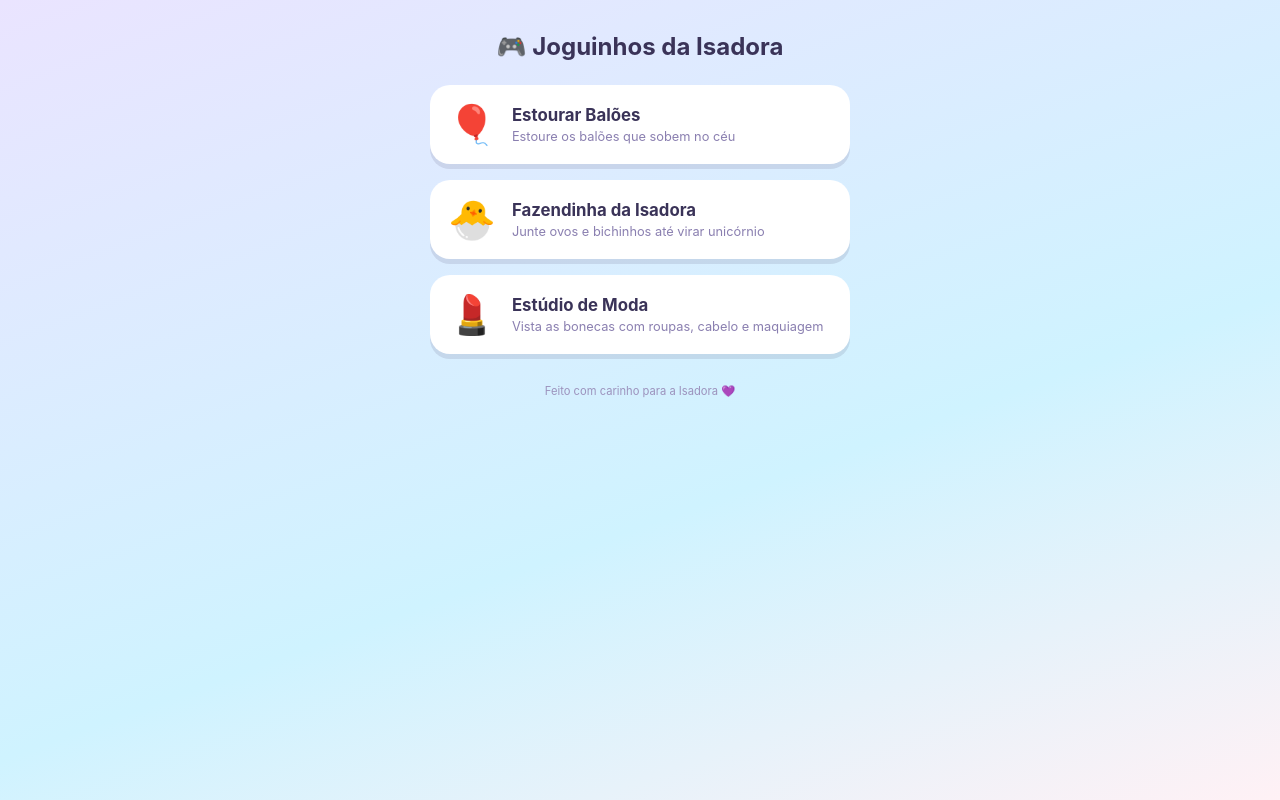
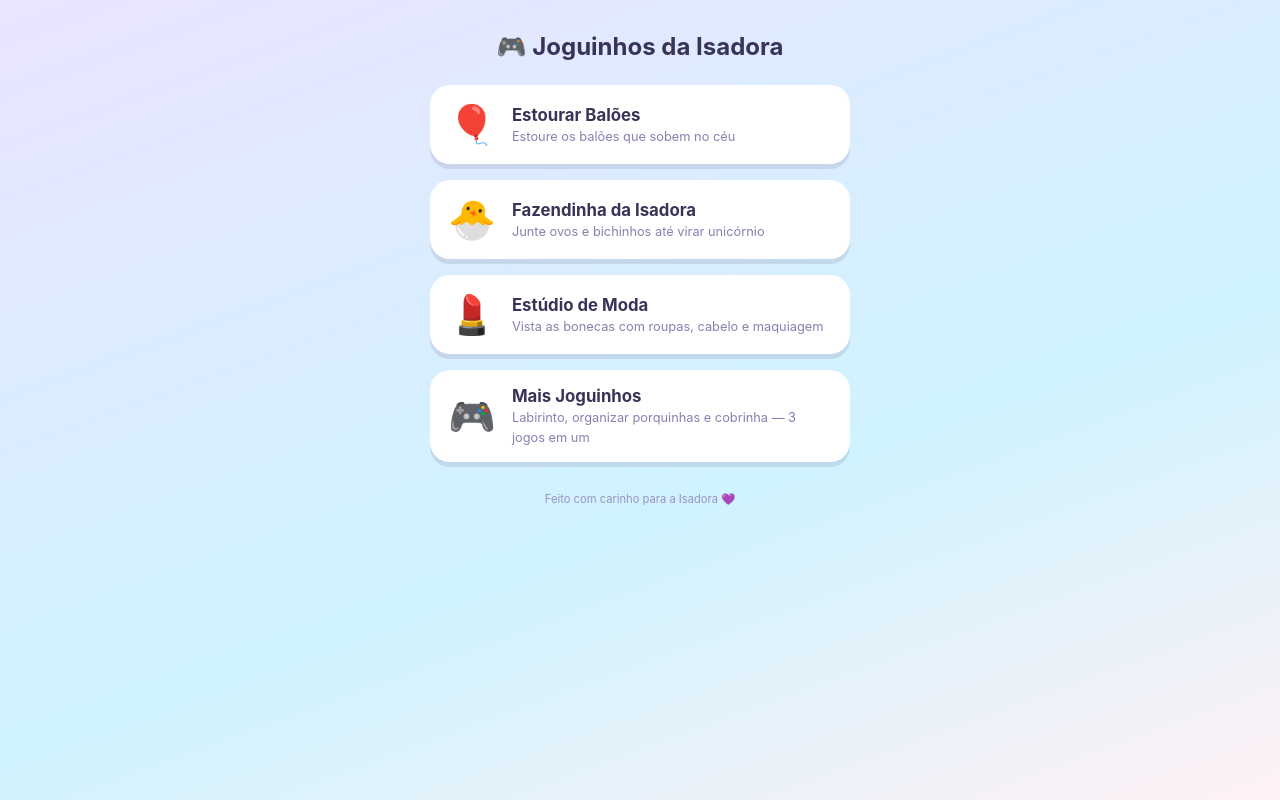
Before and after one commit to ivan419419/Isadora-Moreira-Silva, a plain HTML site: page index.html in a window 1280 px wide. Drawn offline with Linux system fonts and the light colour scheme.

Commit message:
Atualiza menu com o card de mais joguinhos

```diff
--- a/index.html
+++ b/index.html
@@ -43,6 +43,10 @@
       <div class="emoji">💄</div>
       <div class="txt"><strong>Estúdio de Moda</strong><span>Vista as bonecas com roupas, cabelo e maquiagem</span></div>
     </a>
+    <a class="card" href="joguinhos-isadora.html">
+      <div class="emoji">🎮</div>
+      <div class="txt"><strong>Mais Joguinhos</strong><span>Labirinto, organizar porquinhas e cobrinha — 3 jogos em um</span></div>
+    </a>
   </div>
   <footer>Feito com carinho para a Isadora 💜</footer>
 </body>
```
